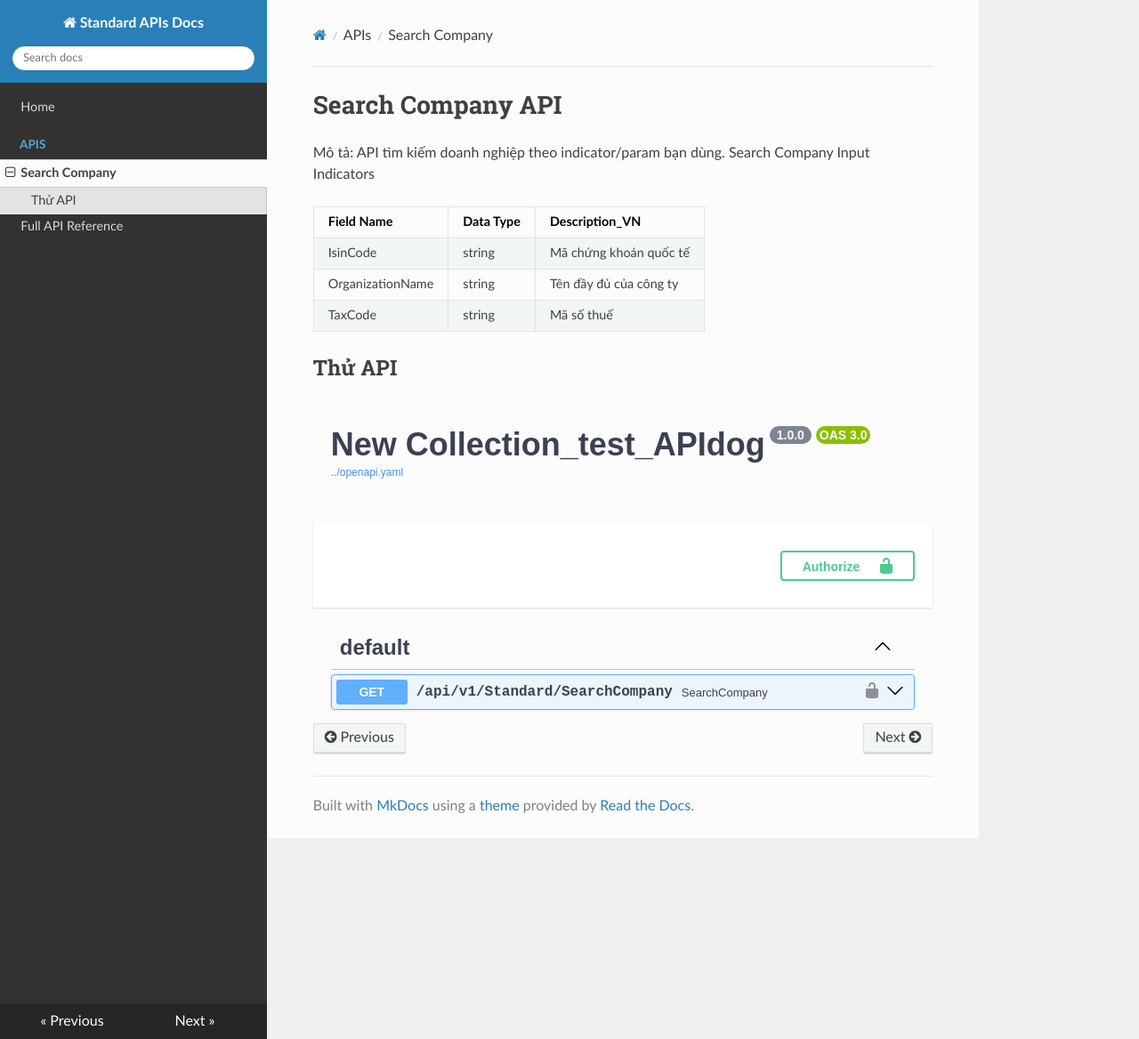
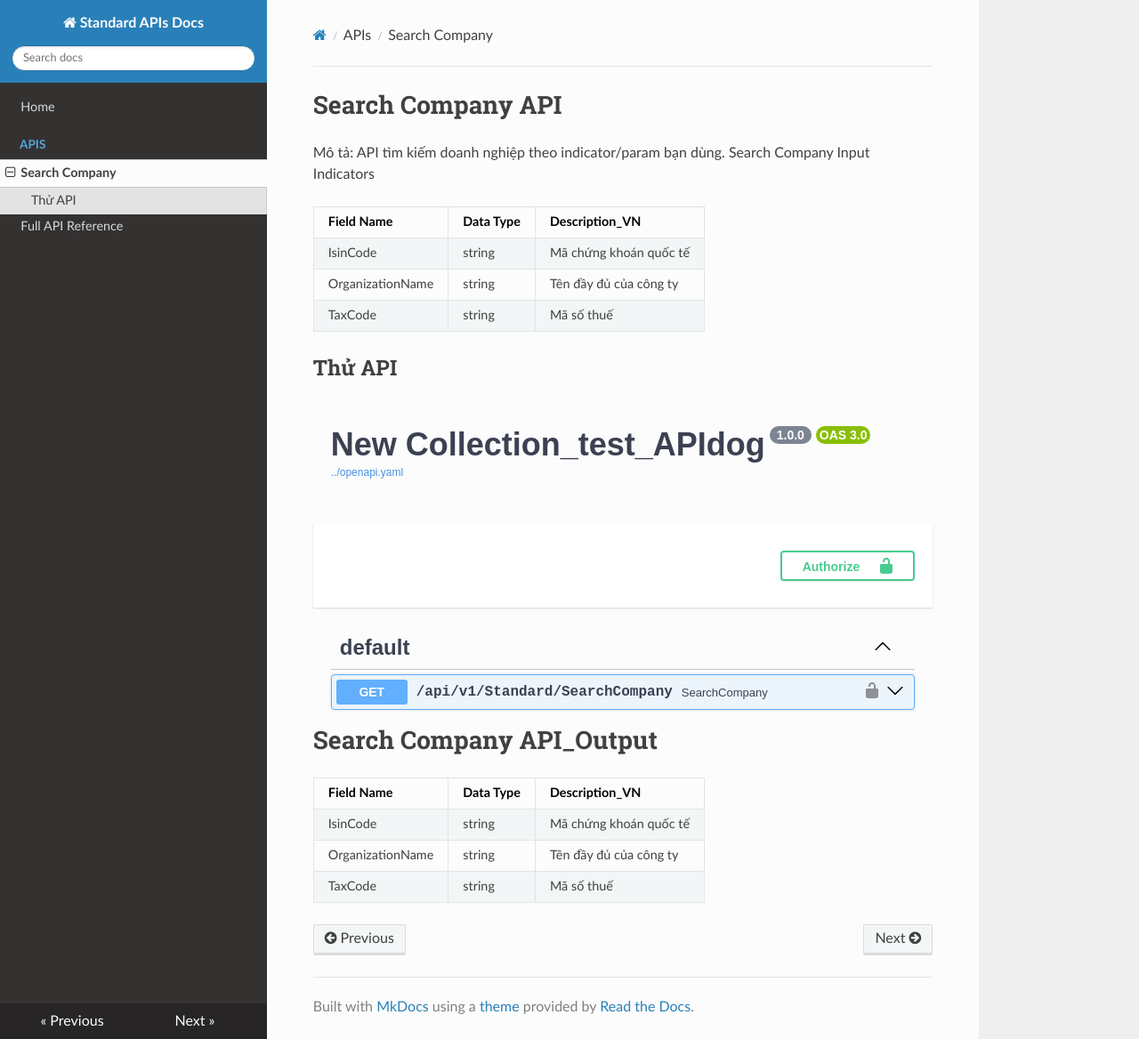
Before and after one commit to Truan-134340/Standard-APIs, an MkDocs documentation site: the page built from docs/search-company.md, in a window 1280 px wide and 1168 px high. Shown: the whole window at 89% size. Built offline with MkDocs 1.6.1, drawn with Linux system fonts in a browser that asks for light colours; nearby versions of some CDN libraries.

Commit message:
Update search-company.md

```diff
--- a/docs/search-company.md
+++ b/docs/search-company.md
@@ -32,3 +32,10 @@ window.onload = function () {
   }, 800);
 };
 </script>
+
+# Search Company API_Output
+| Field Name        | Data Type             | Description_VN           |
+|-------------|-------------------|-----------------|
+| IsinCode  | string         | Mã chứng khoán quốc tế      |
+| OrganizationName  | string         | Tên đầy đủ của công ty      |
+| TaxCode  | string         | Mã số thuế      |
```
